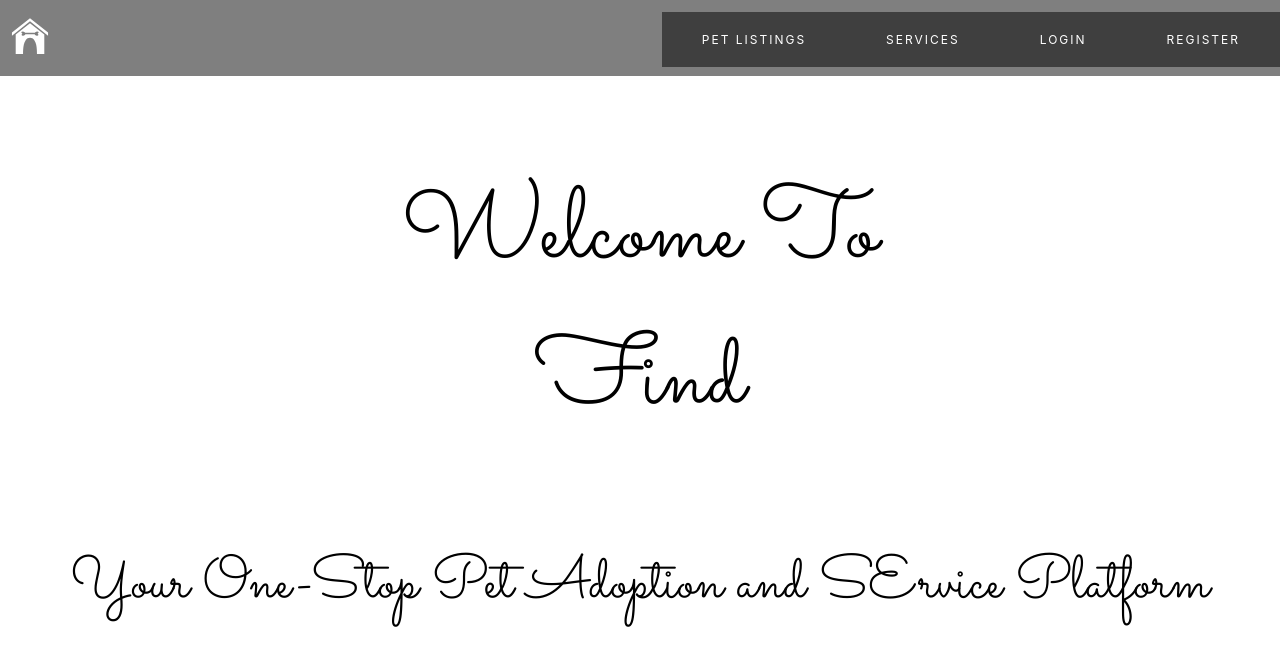
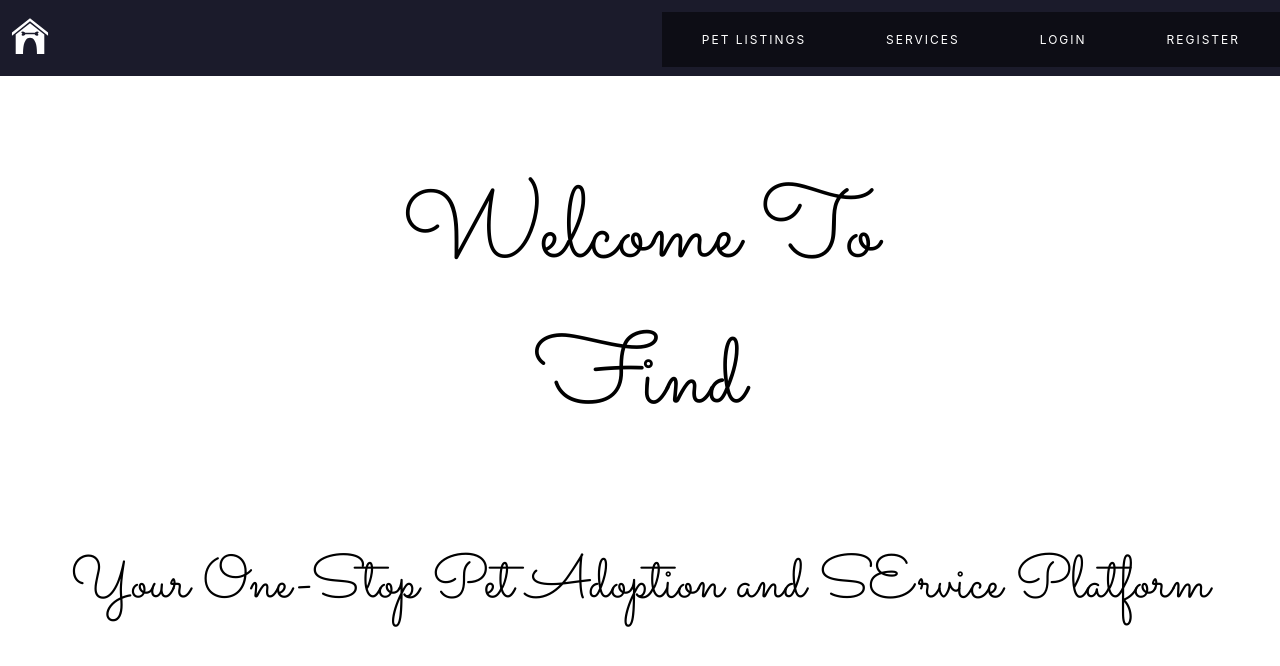
Before and after one commit to wonke2/Find-A-Pet, a React (Create React App) app: page / in a window 1280 px wide. Shown: the top 666 px of the page. Built offline with nearby package versions, Linux system fonts and the light colour scheme.

Commit message:
Update Navbar.css

```diff
--- a/src/components/Navbar.css
+++ b/src/components/Navbar.css
@@ -16,7 +16,7 @@ nav {
 	align-items: center;
 	justify-content: space-between;
 	padding: 1rem 0;
-	background-color: rgba(0, 0, 0, 0.5);
+	background-color: #1b1b2b;
 }
 .btn {
 	color: white;
```
